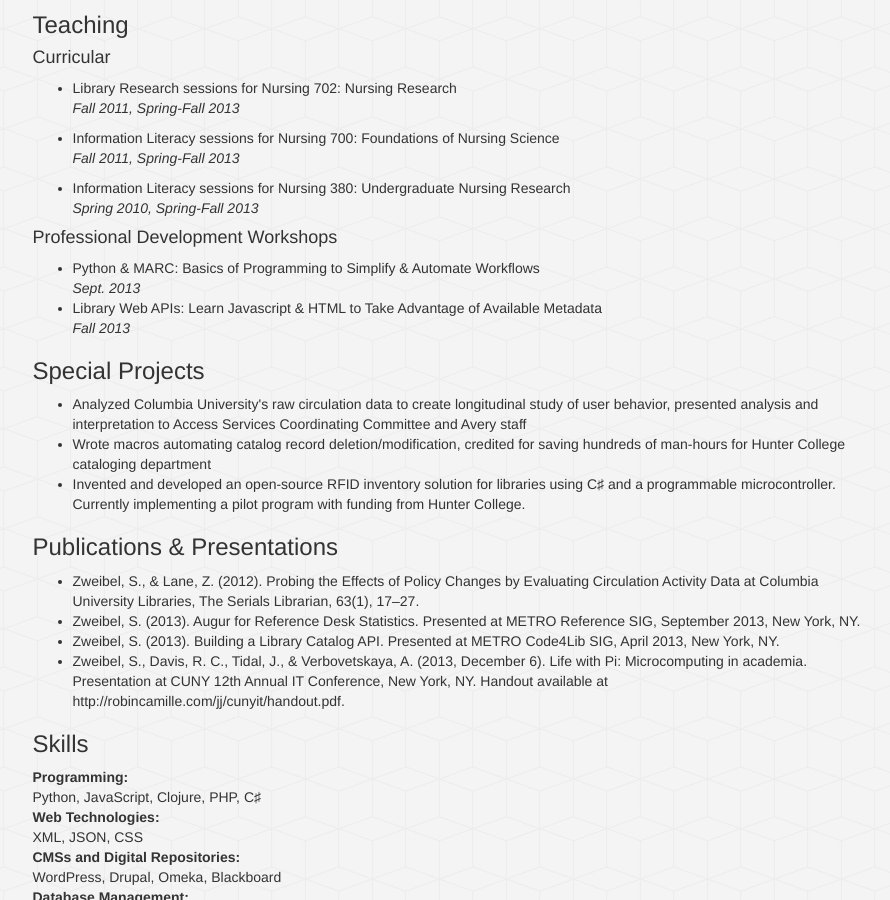
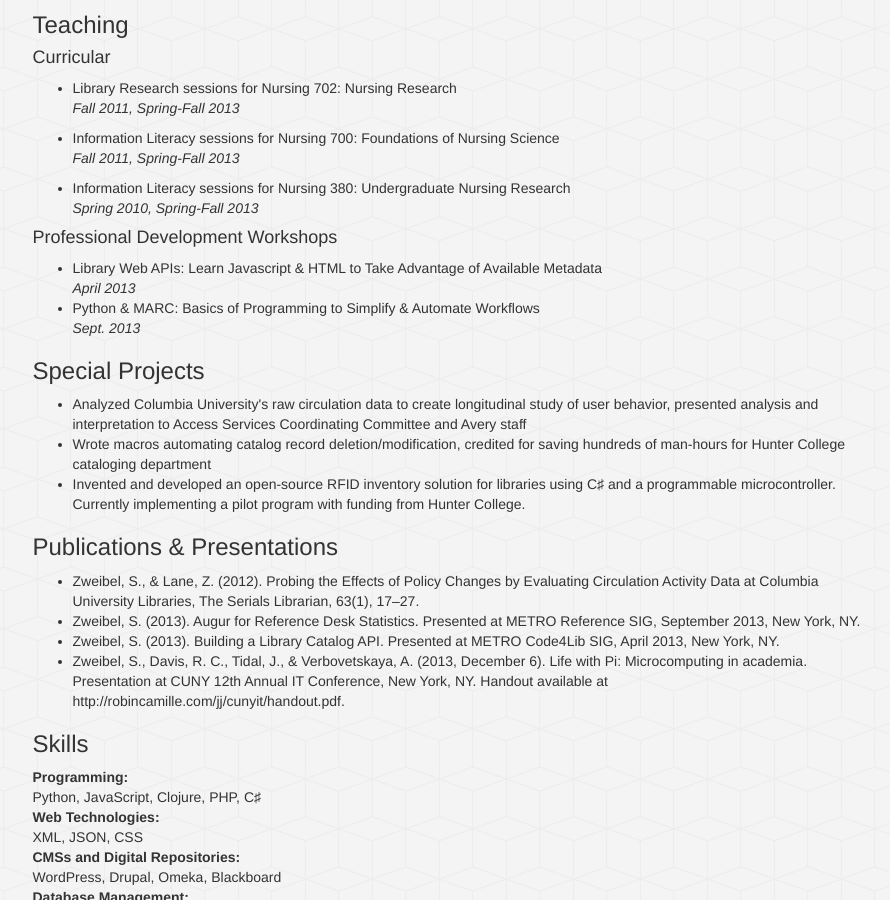
Before and after one commit to szweibel/szweibel.github.io, a Jekyll site: the page built from about.html, in a window 1280 px wide and 900 px high, scrolled down 1034 px. Shown: the whole window, without its empty margins (330-1220 px from the left). Built offline with Jekyll 4.4.1, drawn with Linux system fonts in a browser that asks for light colours; nearby versions of some CDN libraries.

Commit message:
change image

```diff
--- a/_layouts/default.html
+++ b/_layouts/default.html
@@ -17,7 +17,7 @@
     <div class="col-md-3">
         <div class="list-group ">
           <div class='thumbnail list-group-item' href="/">
-              <img src="/images/me2.jpg" alt="Me">
+              <img src="/images/SteveProfile.jpeg" class='img-circle' alt="Me">
               <div class="caption">
                 <h3>Stephen Zweibel</h3>
                 <p>Reference librarian doing work in emerging technologies at Hunter College, CUNY <br/><a href="http://twitter.com/stevezweibel">@stevezweibel</a><br/>
--- a/about.html
+++ b/about.html
@@ -99,10 +99,10 @@
 </ul>
 <h4>Professional Development Workshops</h4>
 <ul>
+<li>Library Web APIs: Learn Javascript &amp; HTML to Take Advantage of Available Metadata<br/>
+<em>April 2013</em></li>
 <li>Python &amp; MARC: Basics of Programming to Simplify &amp; Automate Workflows<br/>
 <em>Sept. 2013</em></li>
-<li>Library Web APIs: Learn Javascript &amp; HTML to Take Advantage of Available Metadata<br/>
-<em>Fall 2013</em></li>
 </ul>
 
 <h3 id="specialprojects">Special Projects</h3>
```
Also changed, not shown: images/SteveProfile.jpeg (added).
